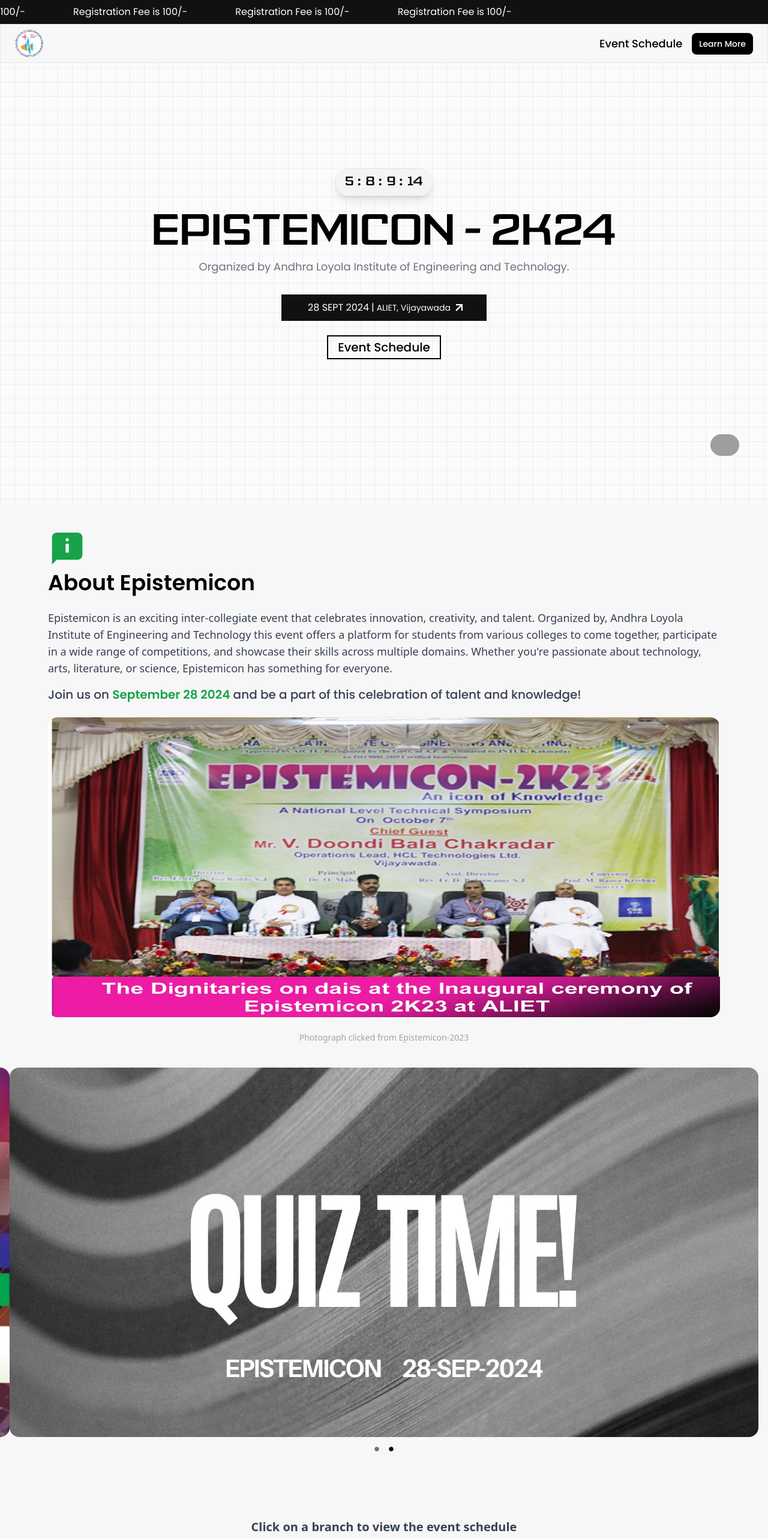
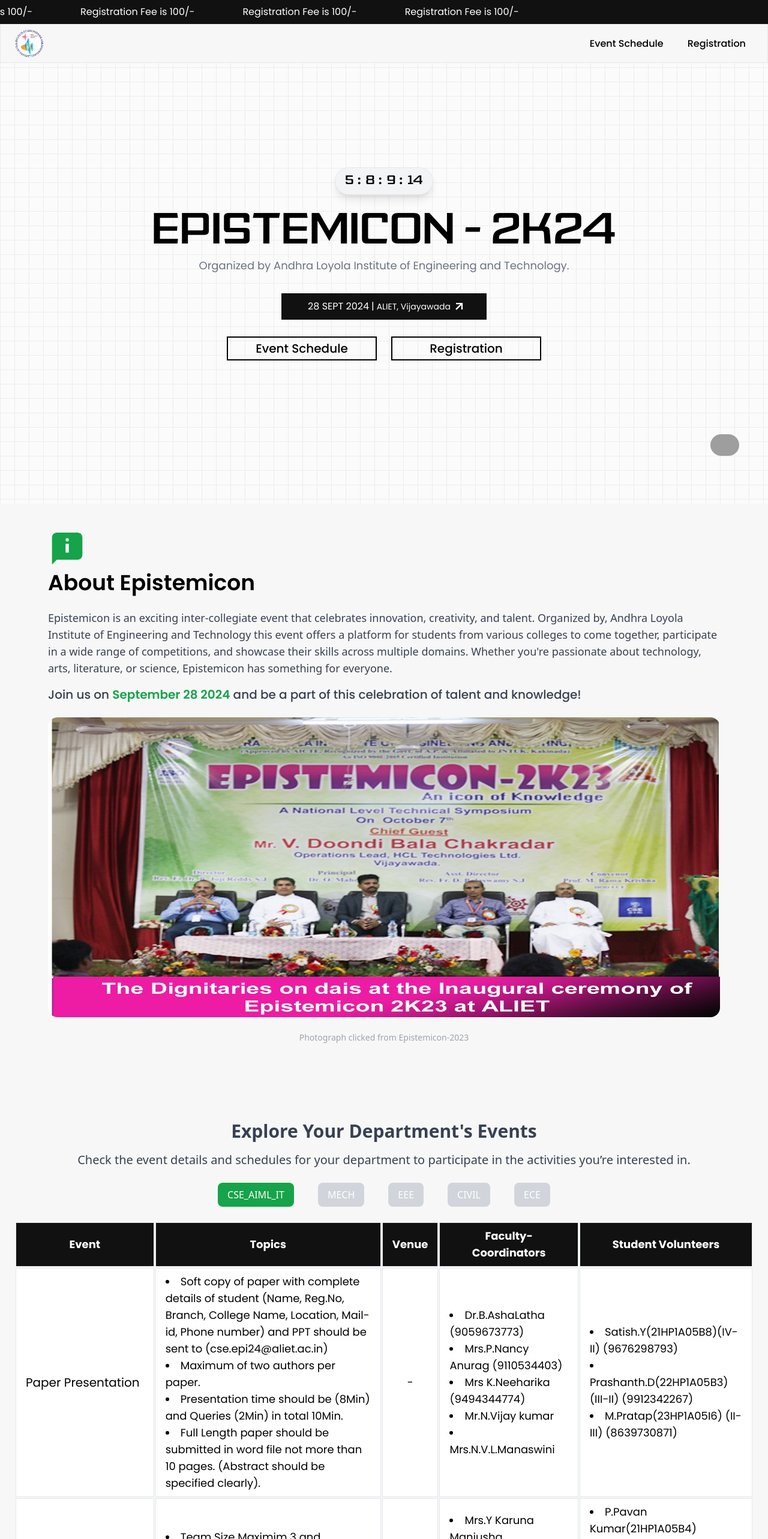
Before and after one commit to VHarsha8/material-you, a React (Create React App) app: page / in a window 1280 px wide. Shown: the top 2566 px of the page at 60% size. Built offline with nearby package versions, Linux system fonts and the light colour scheme; grey boxes are pictures that could not be loaded.

Commit message:
Redesign test

```diff
--- a/package.json
+++ b/package.json
@@ -13,6 +13,7 @@
     "react-icons": "^5.3.0",
     "react-router-dom": "^6.26.2",
     "react-scripts": "^5.0.1",
+    "react-scroll": "^1.9.0",
     "split-type": "^0.3.4",
     "splitting": "^1.1.0",
     "web-vitals": "^2.1.4"
--- a/src/App.js
+++ b/src/App.js
@@ -7,34 +7,14 @@
 import NavbarWithMarquee from './NavBar';
 
 function App() {
-  const cseTabsRef = useRef(null);
+  // No need for a separate ref for the CseTabs, we'll scroll to its ID directly
 
-  // Function to perform the smooth scroll with a 1-second duration
+  // Scroll to "Event Schedule" section
   const scrollToEventSchedule = () => {
-    const targetPosition = cseTabsRef.current.offsetTop;
-    const startPosition = window.pageYOffset;
-    const distance = targetPosition - startPosition;
-    const duration = 1000; // 1 second in milliseconds
-    let startTime = null;
-
-    // Easing function for smooth scroll
-    const easeInOutQuad = (time, start, change, duration) => {
-      time /= duration / 2;
-      if (time < 1) return (change / 2) * time * time + start;
-      time--;
-      return (-change / 2) * (time * (time - 2) - 1) + start;
-    };
-
-    // Animation function
-    const animation = (currentTime) => {
-      if (startTime === null) startTime = currentTime;
-      const timeElapsed = currentTime - startTime;
-      const run = easeInOutQuad(timeElapsed, startPosition, distance, duration);
-      window.scrollTo(0, run);
-      if (timeElapsed < duration) requestAnimationFrame(animation);
-    };
-
-    requestAnimationFrame(animation);
+    const eventSection = document.getElementById('event-schedule');
+    if (eventSection) {
+      eventSection.scrollIntoView({ behavior: 'smooth' });
+    }
   };
 
   return (
@@ -55,17 +35,12 @@
       </div>
 
       {/* Navbar with Marquee */}
-      <NavbarWithMarquee />
+      <NavbarWithMarquee onScrollToEventSchedule={scrollToEventSchedule} />
 
       {/* Main sections */}
       <EpistemiconHomePage onScrollToEventSchedule={scrollToEventSchedule} />
-      <About />
-      <Epistemicon />
-
-      {/* Event Schedule Section */}
-      <div ref={cseTabsRef}>
-        <CseTabs />
-      </div>
+      <About onScrollToEventSchedule={scrollToEventSchedule} />
+      <CseTabs /> {/* This should be the last section with the ID */}
 
       {/* Footer */}
       <Footer />
--- a/src/CseTabs.jsx
+++ b/src/CseTabs.jsx
@@ -449,14 +449,17 @@
     };
 
     return (
-        <div className="flex flex-col my-6 mx-6">
+        <div  id="event-schedule" className="flex flex-col  my-6 mx-6">
             {/* Department Selection Buttons */}
-           <div class="md:text-center mt-12 mb-4">
-                 <p class="text-md md:text-xl font-semibold text-gray-700">
-                     Click on a branch to view the event schedule
-                </p>
+           <div class="md:text-center mt-14 md:mt-16 mb-4">
+                 <h1 class="text-2xl md:text-3xl mb-4 font-semibold text-gray-700">
+                             Explore Your Department's Events
+                </h1>
+                 <h1 class="text-md md:text-xl  text-gray-700">
+                 Check the event details and schedules for your department to participate in the activities you’re interested in.
+                </h1>
             </div>
-            <div className="flex flex-wrap gap-4 px-4 py-2 md:px-0 md:items-center md:justify-center md:gap-10">
+            <div className="flex flex-wrap gap-4  py-2 md:px-0 md:items-center md:justify-center md:gap-10">
                 {["CSE_AIML_IT", "MECH", "EEE", "CIVIL", "ECE"].map((dept) => (
                     <button
                         key={dept}
--- a/src/EpistemiconHomePage.jsx
+++ b/src/EpistemiconHomePage.jsx
@@ -79,13 +79,19 @@
                 </div>
             </a>
 
-            <div className="flex md:mt-4 gap-8 cursor-pointer">
+            <div className="flex md:flex-row flex-col md:mt-5 gap-6 cursor-pointer">
                 {/* Button to scroll to Event Schedule */}
                 <button
-                    className="text-xl font-poppins hover:bg-black hover:text-white duration-200 font-medium py-1 px-4 border-2 border-black"
+                    className="text-xl w-auto md:w-[250px] font-poppins hover:bg-black hover:text-white duration-200 font-medium py-1 px-4 border-2 border-black"
                     onClick={onScrollToEventSchedule} // Triggering the scroll action
                 >
                     Event Schedule
+                </button>
+                <button
+                    className="text-xl w-auto md:w-[250px] font-poppins hover:bg-black hover:text-white duration-200 font-medium py-1 px-4 border-2 border-black"
+                     // Triggering the scroll action
+                >
+                    Registration
                 </button>
             </div>
         </div>
--- a/src/NavBar.jsx
+++ b/src/NavBar.jsx
@@ -1,6 +1,7 @@
 import React, { useState, useEffect } from 'react';
+import { motion } from 'framer-motion';
 
-const Navbar = () => {
+const Navbar = ({ onScrollToEventSchedule }) => { // Receive the prop here
   const [isOpen, setIsOpen] = useState(false);
   const [isScrolled, setIsScrolled] = useState(false);
 
@@ -46,7 +47,7 @@
 
           {/* Hamburger Menu Icon */}
           <div className="md:hidden">
-            <button className="focus:outline-none " onClick={toggleMenu}>
+            <button className="focus:outline-none" onClick={toggleMenu}>
               <div className="relative w-8 h-8 flex gap-[9px] flex-col justify-center items-center">
                 <span
                   className={`block w-8 h-[2px] bg-gray-800 transform transition-transform duration-300 ${
@@ -64,29 +65,36 @@
 
           {/* Menu for larger screens */}
           <div className="items-center justify-center hidden gap-4 md:flex">
-            <h1 className="text-lg font-medium font-poppins">Event Schedule</h1>
-            <a
-              href="#"
-              className="flex items-center justify-center px-3 py-2 text-sm font-medium text-white bg-black rounded-lg font-poppins"
+            <button
+              className="flex items-center justify-center px-3 py-2 font-medium hover:text-white duration-200 delay-75 hover:bg-gray-700 rounded-lg font-poppins"
+              onClick={onScrollToEventSchedule} // Use the passed function
             >
-              Learn More
-            </a>
+              Event Schedule
+            </button>
+            <button
+              className="flex items-center justify-center px-3 py-2 font-medium hover:text-white duration-200 delay-75 hover:bg-gray-700 rounded-lg font-poppins">
+              Registration
+            </button>
           </div>
         </div>
 
         {/* Dropdown Menu for small screens */}
         <div
-          className={`absolute top-[60px] left-0 w-full bg-white p-6 z-10 flex flex-col space-y-4 items-center transform transition-transform duration-300 md:hidden ${
+          className={`absolute top-[60px] left-0 w-full border bg-white p-6 z-10 flex flex-col space-y-4 items-center transform transition-transform duration-300 md:hidden ${
             isOpen ? 'translate-x-0' : '-translate-x-full'
           }`}
         >
-          <h1 className="text-xl font-medium font-poppins">Event Schedule</h1>
-          <a
-            href="#"
-            className="flex items-center justify-center px-3 py-2 font-medium text-white bg-black rounded-lg font-poppins"
+          <button
+            className="flex items-center justify-center px-3 py-2 font-medium text-white bg-gray-500 rounded-lg font-poppins"
+            onClick={onScrollToEventSchedule} // Use the passed function
           >
-            Learn More
-          </a>
+            Event Schedule
+          </button>
+
+          <button
+            className="flex items-center justify-center px-3 py-2 font-medium text-white bg-gray-500 rounded-lg font-poppins">
+            Registration
+          </button>
         </div>
       </nav>
     </div>
```
Also changed, not shown: 1 other file (tests, documents, lock files or other folders).
